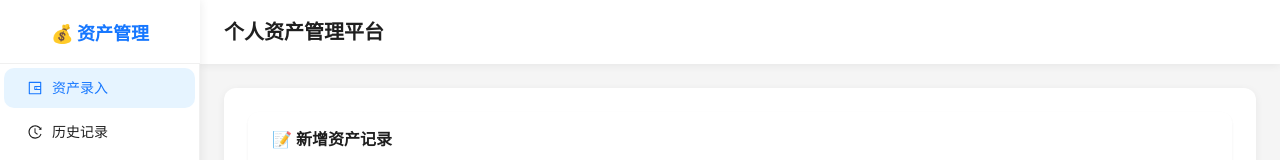
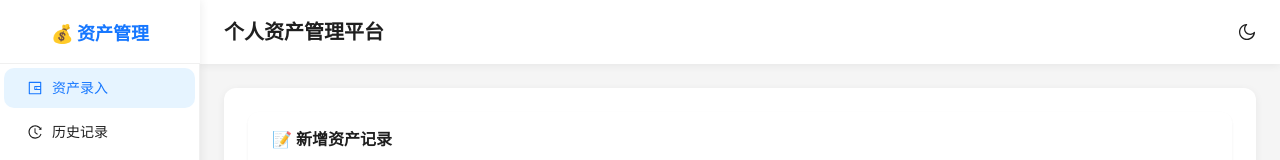
Before and after one commit to KangKang1123/asset-tracker, a React (Vite) app in the folder frontend/: page / in a window 1280 px wide. Shown: the top 160 px of the page. Built offline with nearby package versions, Linux system fonts and the light colour scheme.

Commit message:
feat: 添加暗黑模式支持
- 使用Ant Design暗黑主题
- Header添加日月图标切换按钮
- 实时切换主题无需刷新

```diff
--- a/frontend/src/App.tsx
+++ b/frontend/src/App.tsx
@@ -9,6 +9,8 @@ import {
   BellOutlined,
   SettingOutlined,
   MenuOutlined,
+  SunOutlined,
+  MoonOutlined,
 } from '@ant-design/icons'
 import zhCN from 'antd/locale/zh_CN'
 import RecordPage from './pages/RecordPage'
@@ -29,6 +31,7 @@ function App() {
   const [collapsed, setCollapsed] = useState(false)
   const [mobileMenuOpen, setMobileMenuOpen] = useState(false)
   const [isMobile, setIsMobile] = useState(false)
+  const [darkMode, setDarkMode] = useState(false)
 
   useEffect(() => {
     const checkMobile = () => {
@@ -38,6 +41,12 @@ function App() {
     window.addEventListener('resize', checkMobile)
     return () => window.removeEventListener('resize', checkMobile)
   }, [])
+
+  // 切换暗黑模式
+  const toggleDarkMode = () => {
+    setDarkMode(!darkMode)
+    document.documentElement.setAttribute('data-theme', !darkMode ? 'dark' : 'light')
+  }
 
   const menuItems = [
     {
@@ -102,7 +111,7 @@ function App() {
     <ConfigProvider
       locale={zhCN}
       theme={{
-        algorithm: theme.defaultAlgorithm,
+        algorithm: darkMode ? theme.darkAlgorithm : theme.defaultAlgorithm,
         token: {
           colorPrimary: '#1677ff',
           borderRadius: 8,
@@ -135,7 +144,7 @@ function App() {
           <Header
             style={{
               padding: '0 24px',
-              background: '#fff',
+              background: darkMode ? '#141414' : '#fff',
               boxShadow: '0 2px 8px rgba(0,0,0,0.06)',
               display: 'flex',
               alignItems: 'center',
@@ -145,18 +154,31 @@ function App() {
             <h1 style={{ margin: 0, fontSize: 20, fontWeight: 600 }}>
               个人资产管理平台
             </h1>
+            <div style={{ display: 'flex', alignItems: 'center', gap: 12 }}>
+              {darkMode ? (
+                <SunOutlined
+                  style={{ fontSize: 18, cursor: 'pointer' }}
+                  onClick={toggleDarkMode}
+                />
+              ) : (
+                <MoonOutlined
+                  style={{ fontSize: 18, cursor: 'pointer' }}
+                  onClick={toggleDarkMode}
+                />
+              )}
               {isMobile && (
                 <MenuOutlined
                   style={{ fontSize: 20, cursor: 'pointer' }}
                   onClick={() => setMobileMenuOpen(true)}
                 />
               )}
+            </div>
           </Header>
           <Content
             style={{
               margin: 24,
               padding: 24,
-              background: '#fff',
+              background: darkMode ? '#141414' : '#fff',
               borderRadius: 12,
               boxShadow: '0 2px 8px rgba(0,0,0,0.06)',
               minHeight: 280,
```
Lines whose indentation alone changed are shown as unchanged.
